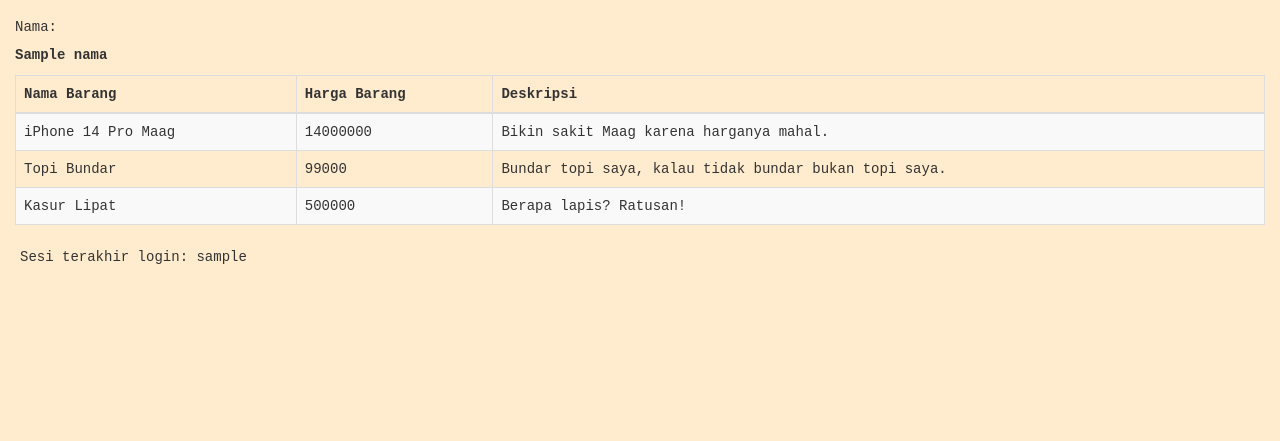
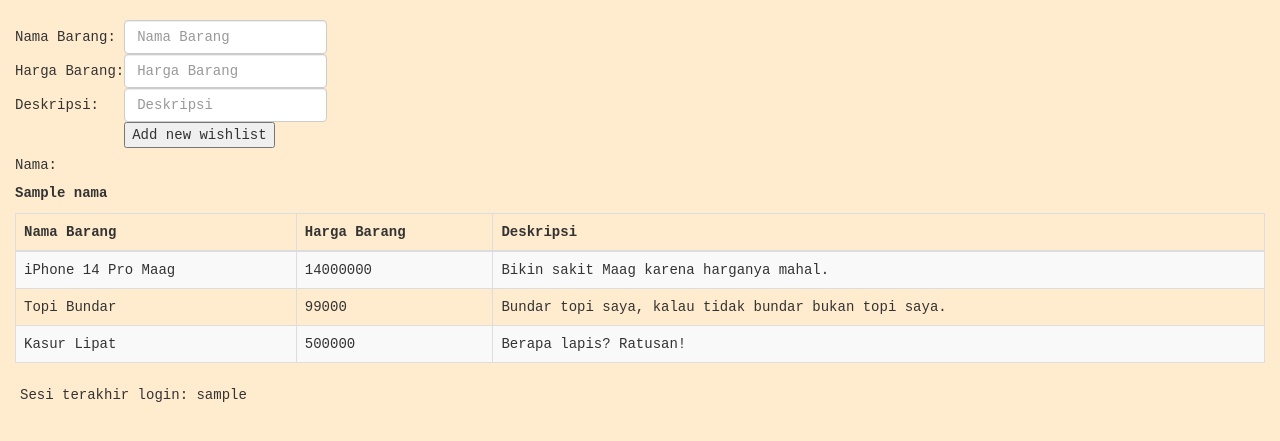
Before and after one commit to shaynaaapp/lab01-pbp, a Django app: template wishlist/templates/wishlist_ajax.html in a window 1280 px wide. Shown: the part 67-508 px from the top of the page. Run offline with Django 4.2, Linux system fonts and the light colour scheme; data comes from the database, SQL or seed files in the repository; tables that the repository leaves empty hold one stand-in row (values such as "Sample post"); the template is opened without the code that fills it: values that come from a table or form of the project are taken from there, most other values are stand-ins (such as "Sample title", 1, 10 or a date in 2020); data that the repository does not hold is empty; some libraries are stand-ins or nearby versions.

Commit message:
nambah lab5

```diff
--- a/wishlist/templates/wishlist_ajax.html
+++ b/wishlist/templates/wishlist_ajax.html
@@ -42,6 +42,52 @@
         </div>
     </nav>
 </head>
+<form method="POST" action="" onsubmit="return false;">
+    {% csrf_token %}
+    <table>
+      <tr>
+        <td>Nama Barang:</td>
+        <td>
+          <input
+            type="text"
+            name="nama_barang"
+            placeholder="Nama Barang"
+            id="nama_barang"
+            class="form-control"
+          />
+        </td>
+      </tr>
+
+      <tr>
+        <td>Harga Barang:</td>
+        <td>
+          <input
+            type="text"
+            name="harga_barang"
+            id="harga_barang"
+            placeholder="Harga Barang"
+            class="form-control"
+          />
+        </td>
+      </tr>
+      <tr>
+        <td>Deskripsi:</td>
+        <td>
+          <input
+            type="text"
+            name="deskripsi"
+            placeholder="Deskripsi"
+            class="form-control"
+            id="deskripsi"
+          />
+        </td>
+      </tr>
+
+      <tr>
+        <td></td>
+      <td>  <button id="submit_btn">Add new wishlist</button></td>    </tr>
+    </table>
+  </form>
 
 <body>
     <h5>Nama: </h5>
```
